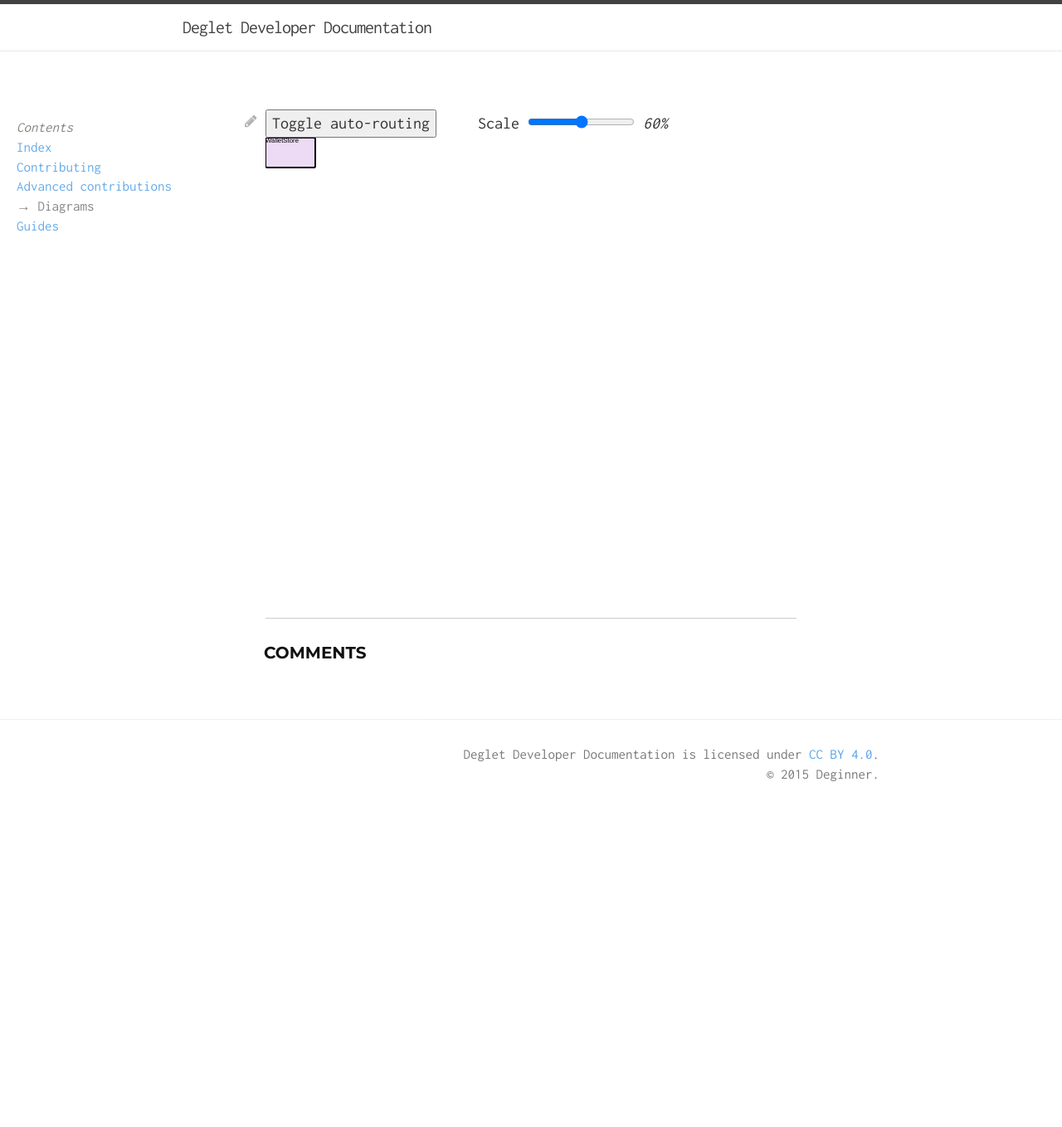
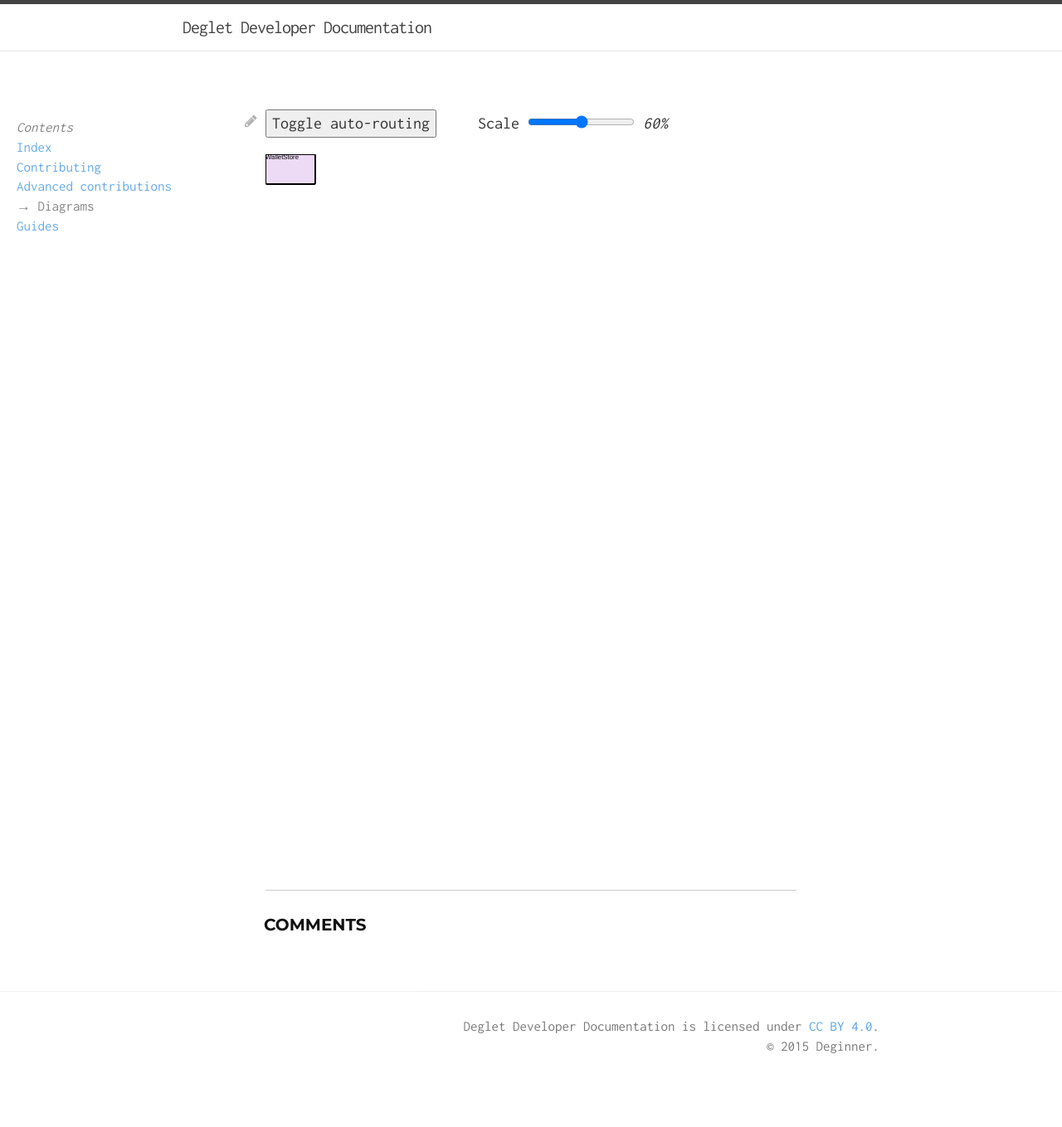
Before and after one commit to rdov/rdov.github.io, a Jekyll site: the page built from diagram/index.html, in a window 1280 px wide. Shown: the whole page at 83% size. Built offline with Jekyll 4.4.1, drawn with Linux system fonts in a browser that asks for light colours; nearby versions of some CDN libraries; comment, search, counter and statistics services are not loaded; before the commit the page ends 1208 px from its top, so only the background shows below that.

Commit message:
use fitToContent to adjust the diagram's paper size

```diff
--- a/_layouts/diagram.html
+++ b/_layouts/diagram.html
@@ -22,6 +22,7 @@
     <style>
       button {
         margin-right: 2rem;
+        margin-bottom: 1rem;
       }
 
       /* Disable link removal. */
@@ -30,12 +31,6 @@
 
       .Rect {
         cursor: pointer;
-      }
-
-      #paper {
-        height: 550px;
-        width: 800px;
-        overflow: auto;
       }
 
       .small {
--- a/diagram/index.html
+++ b/diagram/index.html
@@ -111,4 +111,5 @@
       setup();
       setScale();
       render.all();
+      paper.fitToContent({padding: 2});
     </script>
```
